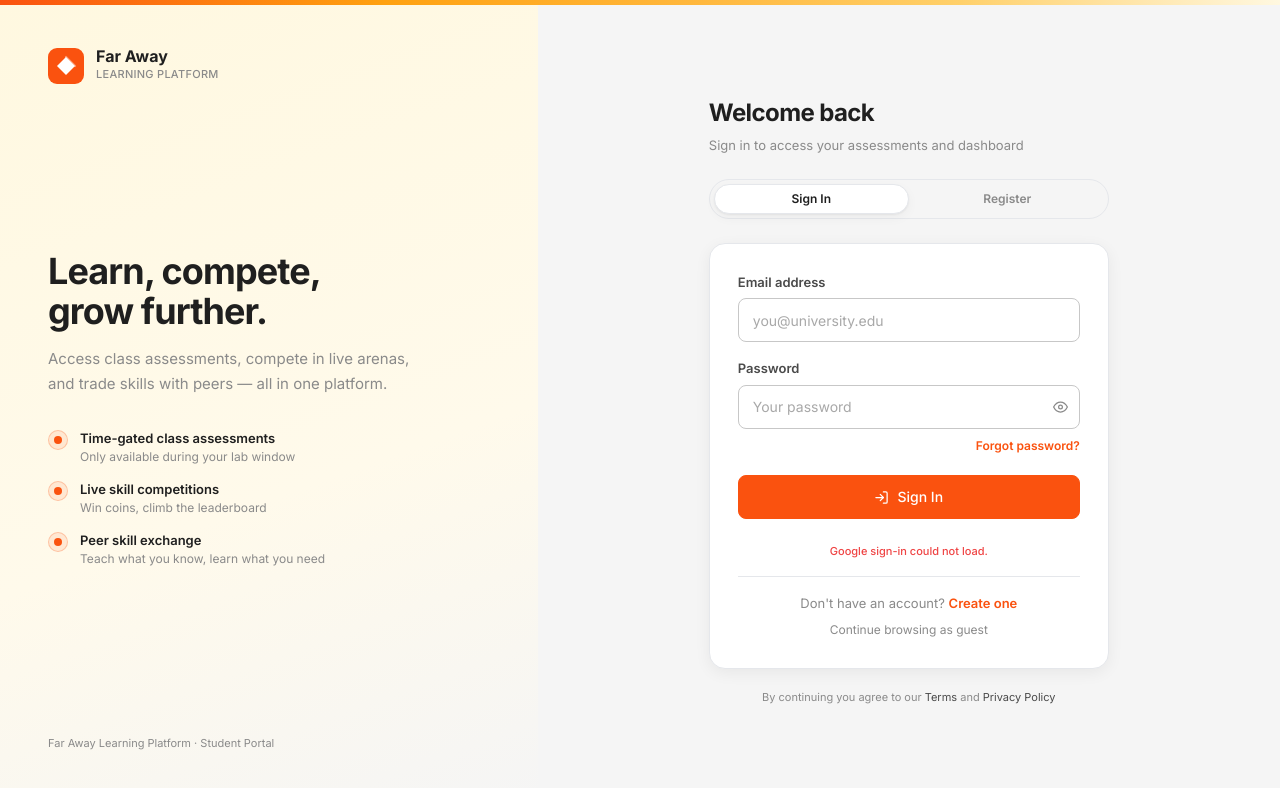
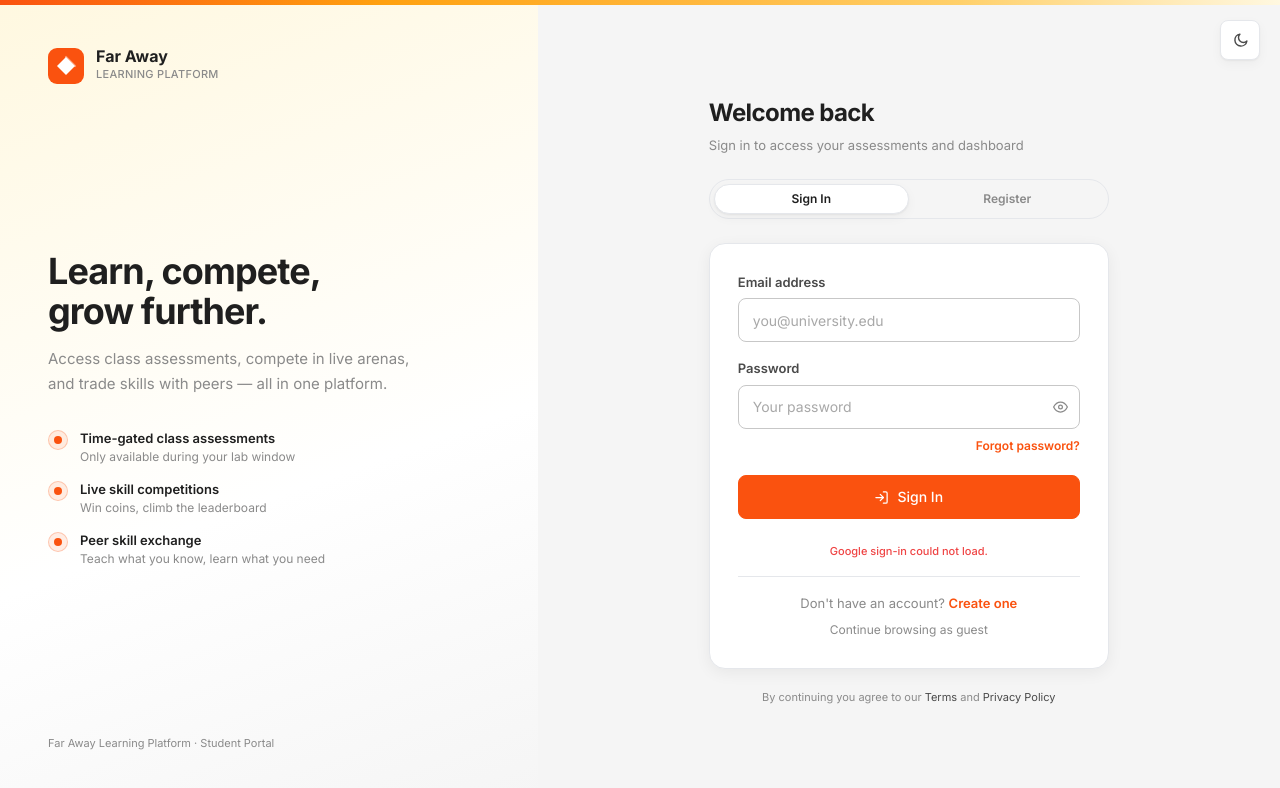
Before and after one commit to Aadiaditya9421/FAR-AWAY, a React (Vite) app in the folder frontend/: page / in a window 1280 px wide. Both pictures are taken after a click on the button "Sign In". Shown: the top 788 px of the page. Built offline with nearby package versions, Linux system fonts and the light colour scheme; no server answers.

Commit message:
Default theme to light with global toggle

```diff
--- a/frontend/src/App.jsx
+++ b/frontend/src/App.jsx
@@ -355,7 +355,7 @@ function getInitialThemeMode() {
   if (typeof window === 'undefined') return 'light';
   const saved = window.localStorage.getItem('far-away-theme');
   if (saved === 'light' || saved === 'dark') return saved;
-  return window.matchMedia?.('(prefers-color-scheme: dark)').matches ? 'dark' : 'light';
+  return 'light';
 }
 
 function formatSubmissionDate(dateValue) {
@@ -1042,10 +1042,19 @@ export default function App() {
           onSignIn={() => { setShowLanding(false); setAuthView('login'); }}
           onRegister={() => { setShowLanding(false); setAuthView('register'); }}
           onGuestBrowse={() => setGuestMode(true)}
+          themeMode={themeMode}
+          onToggleTheme={() => setThemeMode(mode => mode === 'dark' ? 'light' : 'dark')}
         />
       );
     }
-    return <AuthPage onGuestBrowse={() => setGuestMode(true)} initialTab={authView} />;
+    return (
+      <AuthPage
+        onGuestBrowse={() => setGuestMode(true)}
+        initialTab={authView}
+        themeMode={themeMode}
+        onToggleTheme={() => setThemeMode(mode => mode === 'dark' ? 'light' : 'dark')}
+      />
+    );
   }
 
   // ───────────────────────────────────────────
--- a/frontend/src/features/auth/AuthPage.jsx
+++ b/frontend/src/features/auth/AuthPage.jsx
@@ -3,7 +3,15 @@
 
 import { useEffect, useRef, useState } from 'react';
 import { useAuth } from '../../context/AuthContext';
-import { LogoMark, IconEye, IconEyeOff, IconLogIn, Spinner } from '../../components/ui/Icons';
+import {
+  LogoMark,
+  IconEye,
+  IconEyeOff,
+  IconLogIn,
+  IconMoon,
+  IconSun,
+  Spinner,
+} from '../../components/ui/Icons';
 import { forgotPasswordRequest, resetPasswordRequest } from '../../services';
 
 const GOOGLE_CLIENT_ID = import.meta.env.VITE_GOOGLE_CLIENT_ID || '';
@@ -421,10 +429,16 @@ function ResetPasswordForm({ token, onBack, onComplete }) {
   );
 }
 
-export default function AuthPage({ onGuestBrowse, initialTab = 'login' }) {
+export default function AuthPage({
+  onGuestBrowse,
+  initialTab = 'login',
+  themeMode = 'light',
+  onToggleTheme,
+}) {
   const [tab, setTab] = useState(initialTab);
   const [resetToken, setResetToken] = useState(() => new URLSearchParams(window.location.search).get('resetToken') || '');
   const [flow, setFlow] = useState(() => resetToken ? 'reset' : 'auth');
+  const isDark = themeMode === 'dark';
 
   const returnToAuth = (nextTab = 'login') => {
     setFlow('auth');
@@ -457,10 +471,23 @@ export default function AuthPage({ onGuestBrowse, initialTab = 'login' }) {
       {/* Mistral sunset stripe at top */}
       <div className="fixed top-0 left-0 right-0 sunset-stripe z-50" />
 
+      <button
+        type="button"
+        onClick={onToggleTheme}
+        className="fixed right-5 top-5 z-[60] flex h-10 w-10 items-center justify-center rounded-md border border-borderColor bg-bgCard text-textSecondary shadow-card hover:bg-bgSecondary transition-colors"
+        title={isDark ? 'Switch to light mode' : 'Switch to dark mode'}
+        aria-label={isDark ? 'Switch to light mode' : 'Switch to dark mode'}
+      >
+        {isDark ? <IconSun size={17} /> : <IconMoon size={17} />}
+      </button>
+
       {/* Decorative cream band left */}
       <div
         className="fixed left-0 top-0 bottom-0 w-[42%] hidden lg:block"
-        style={{ background: 'linear-gradient(160deg, #fff8e0 0%, #fffaeb 60%, #f5f5f5 100%)' }}
+        style={{
+          background:
+            'linear-gradient(160deg, var(--color-cream) 0%, rgb(var(--app-bg-card)) 60%, rgb(var(--app-bg-primary)) 100%)',
+        }}
       >
         {/* Left panel content */}
         <div className="flex flex-col justify-between h-full p-12">
--- a/frontend/src/features/auth/LandingPage.jsx
+++ b/frontend/src/features/auth/LandingPage.jsx
@@ -1,6 +1,8 @@
 import {
   LogoMark,
   IconCode,
+  IconMoon,
+  IconSun,
   IconTrophy,
   IconTarget,
   IconZap,
@@ -32,7 +34,15 @@ const FEATURES = [
   },
 ];
 
-export default function LandingPage({ onSignIn, onRegister, onGuestBrowse }) {
+export default function LandingPage({
+  onSignIn,
+  onRegister,
+  onGuestBrowse,
+  themeMode = 'light',
+  onToggleTheme,
+}) {
+  const isDark = themeMode === 'dark';
+
   return (
     <div className="min-h-screen bg-bgPrimary text-textPrimary">
       <section
@@ -55,6 +65,15 @@ export default function LandingPage({ onSignIn, onRegister, onGuestBrowse }) {
           <div className="flex items-center gap-2">
             <button
               type="button"
+              onClick={onToggleTheme}
+              className="flex h-10 w-10 items-center justify-center rounded-md border border-white/20 bg-white/10 text-white hover:bg-white/15 transition-colors"
+              title={isDark ? 'Switch to light mode' : 'Switch to dark mode'}
+              aria-label={isDark ? 'Switch to light mode' : 'Switch to dark mode'}
+            >
+              {isDark ? <IconSun size={17} /> : <IconMoon size={17} />}
+            </button>
+            <button
+              type="button"
               onClick={onSignIn}
               className="rounded-md px-4 py-2 text-sm font-semibold text-white/85 hover:bg-white/10 transition-colors"
             >
@@ -65,7 +84,7 @@ export default function LandingPage({ onSignIn, onRegister, onGuestBrowse }) {
               onClick={onRegister}
               className="rounded-md bg-accentIndigo px-4 py-2 text-sm font-semibold text-white hover:bg-accentViolet transition-colors"
             >
-              Create Account
+              Create
             </button>
           </div>
         </header>
```
